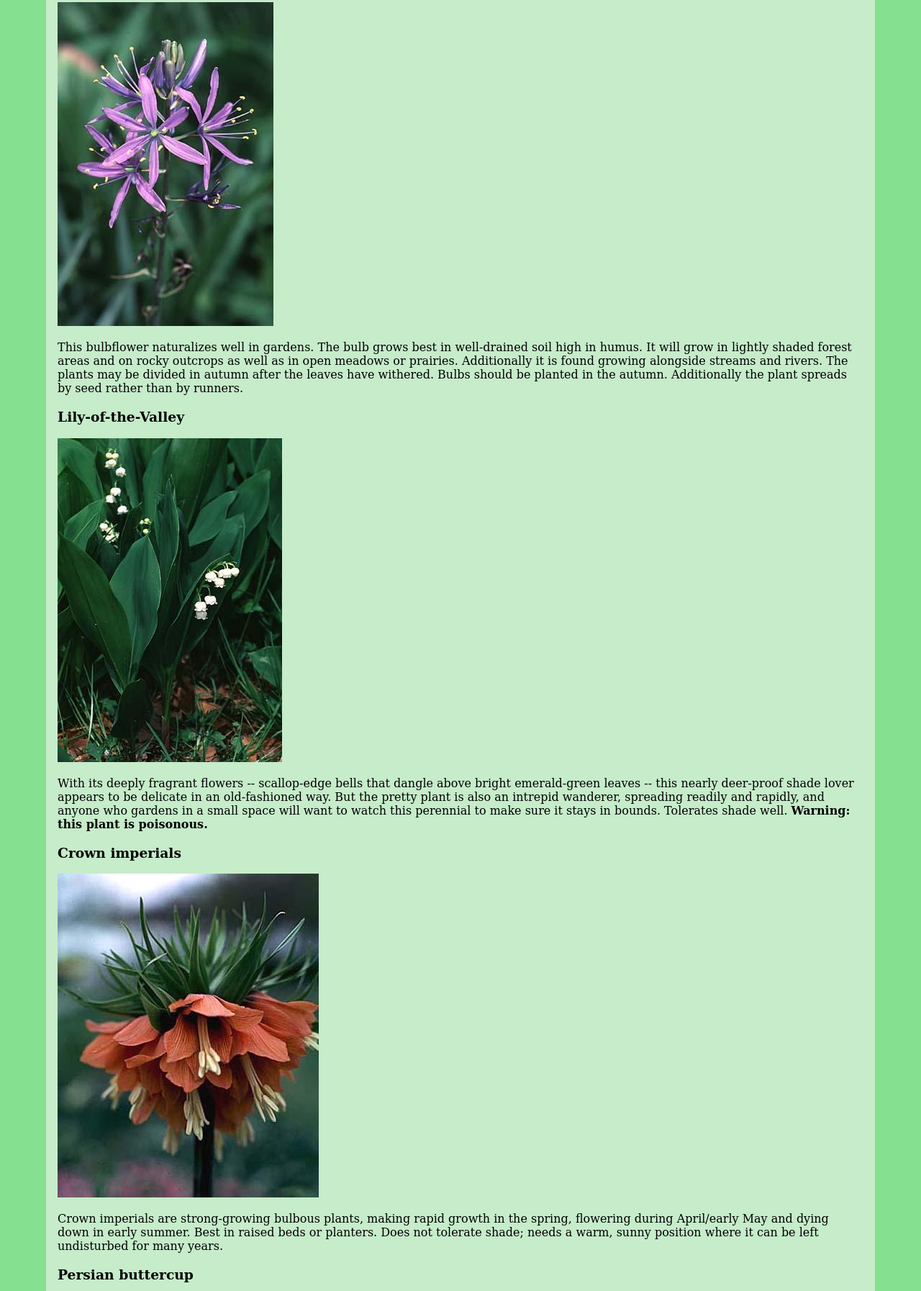
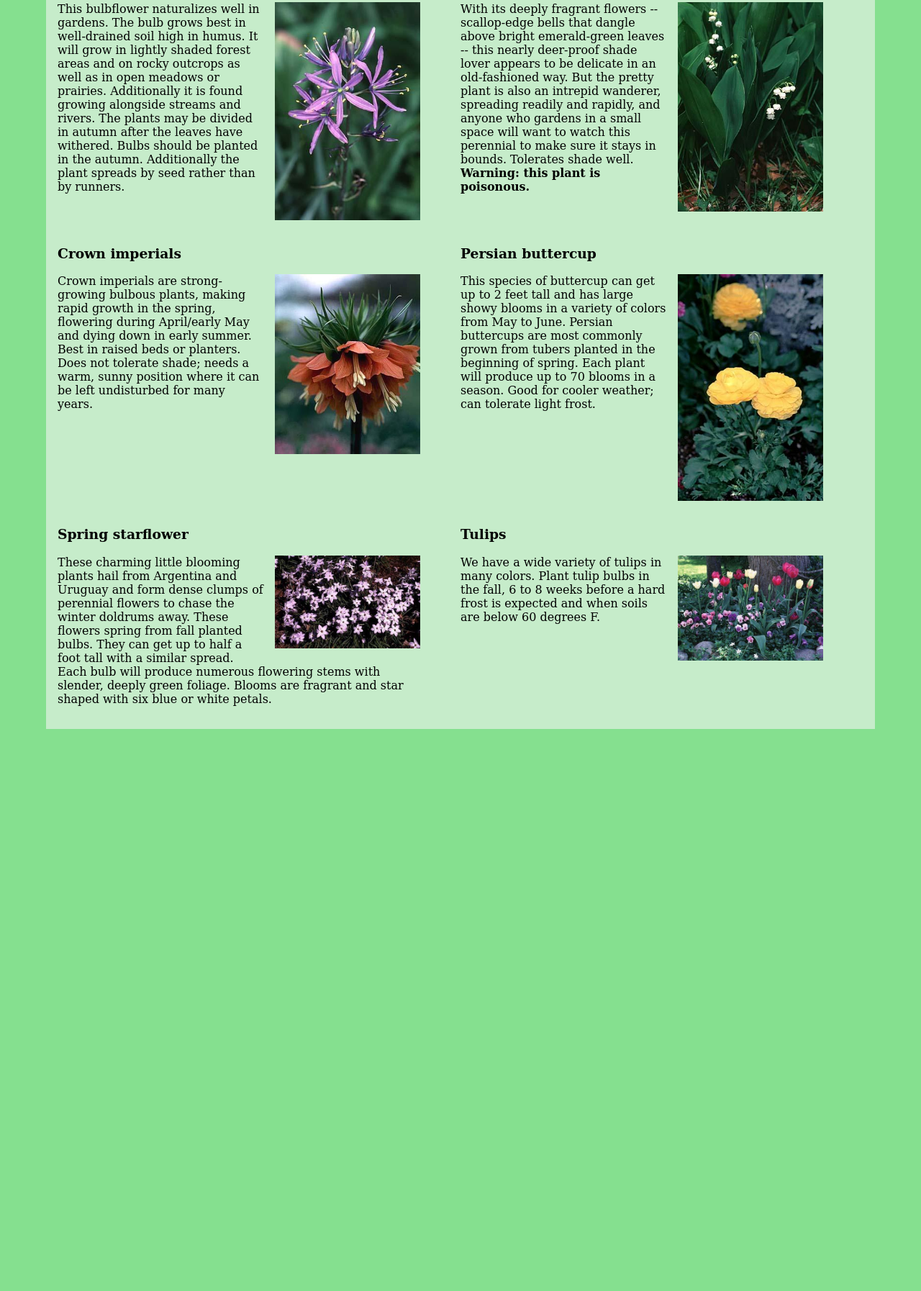
Before and after one commit to momentum-cohort-2018-04/garden-site-with-css, a plain HTML site: page in-stock.html in a window 1280 px wide. Shown: the part 146-1940 px from the top of the page at 72% size. After the commit the page ends 1159 px from the top, so only its background shows below. Drawn offline with Linux system fonts and the light colour scheme.

Commit message:
First stage of making site responsive

```diff
--- a/in-stock.html
+++ b/in-stock.html
@@ -27,53 +27,58 @@
     </header>
     <main class="main">
       <section>
-          <div>
+          <div class="plant">
               <h3>Wild hyacinth</h3>
-              <img src="images/wild-hyacinth.jpg" alt="Wild hyacinth">
+              <img class="plant__image" src="images/wild-hyacinth.jpg" alt="Wild hyacinth">
               <p>
                   This bulbflower naturalizes well in gardens. The bulb grows best in well-drained soil high in humus. It will grow in lightly shaded forest areas and on rocky outcrops as well as in open meadows or prairies. Additionally it is found growing alongside streams and rivers. The plants may be divided in autumn after the leaves have withered. Bulbs should be planted in the autumn. Additionally the plant spreads by seed rather than by runners.
               </p>
           </div>
 
-          <div>
+          <div class="plant">
               <h3>Lily-of-the-Valley</h3>
-              <img src="images/lily-of-the-valley.jpg" alt="Lily-of-the-Valley">
+              <img class="plant__image" src="images/lily-of-the-valley.jpg" alt="Lily-of-the-Valley">
               <p>
                   With its deeply fragrant flowers -- scallop-edge bells that dangle above bright emerald-green leaves -- this nearly deer-proof shade lover appears to be delicate in an old-fashioned way. But the pretty plant is also an intrepid wanderer, spreading readily and rapidly, and anyone who gardens in a small space will want to watch this perennial to make sure it stays in bounds. Tolerates shade well. <strong>Warning: this plant is poisonous.</strong>
               </p>
           </div>
 
-          <div>
+          <div class="clearfix"></div>
+
+          <div class="plant">
               <h3>Crown imperials</h3>
-              <img src="images/crown-imperials.jpg" alt="Crown imperials">
+              <img class="plant__image" src="images/crown-imperials.jpg" alt="Crown imperials">
               <p>
                   Crown imperials are strong-growing bulbous plants, making rapid growth in the spring, flowering during April/early May and dying down in early summer. Best in raised beds or planters. Does not tolerate shade; needs a warm, sunny position where it can be left  undisturbed for many years.
               </p>
           </div>
 
-          <div>
+          <div class="plant">
               <h3>Persian buttercup</h3>
-              <img src="images/persian-buttercup.jpg" alt="Persian buttercup">
+              <img class="plant__image" src="images/persian-buttercup.jpg" alt="Persian buttercup">
               <p>
                   This species of buttercup can get up to 2 feet tall and has large showy blooms in a variety of colors from May to June. Persian buttercups are most commonly grown from tubers planted in the beginning of spring. Each plant will produce up to 70 blooms in a season. Good for cooler weather; can tolerate light frost.
               </p>
           </div>
 
-          <div>
+          <div class="clearfix"></div>
+
+          <div class="plant">
               <h3>Spring starflower</h3>
-              <img src="images/spring-starflower.jpg" alt="Spring starflower">
+              <img class="plant__image" src="images/spring-starflower.jpg" alt="Spring starflower">
               <p>
                   These charming little blooming plants hail from Argentina and Uruguay and form dense clumps of perennial flowers to chase the winter doldrums away. These flowers spring from fall planted bulbs. They can get up to half a foot tall with a similar spread. Each bulb will produce numerous flowering stems with slender, deeply green foliage. Blooms are fragrant and star shaped with six blue or white petals.
               </p>
           </div>
 
-          <div>
+          <div class="plant">
               <h3>Tulips</h3>
-              <img src="images/tulips.jpg" alt="Tulips">
+              <img class="plant__image" src="images/tulips.jpg" alt="Tulips">
               <p>
                   We have a wide variety of tulips in many colors. Plant tulip bulbs in the fall, 6 to 8 weeks before a hard frost is expected and when soils are below 60 degrees F.
               </p>
           </div>
+          <div class="clearfix"></div>
       </section>
     </main>
   </div>
--- a/style.css
+++ b/style.css
@@ -14,6 +14,11 @@ body {
   padding: 0;
   background-color: hsla(127, 60%, 70%, 1);
   font-family: Constantia, "Lucida Bright", Lucidabright, "Lucida Serif", Lucida, "DejaVu Serif", "Bitstream Vera Serif", "Liberation Serif", Georgia, serif;
+  font-size: 16px;
+}
+
+img {
+  max-width: 100%;
 }
 
 .container {
@@ -21,6 +26,17 @@ body {
   width: 90%;
   padding: 1rem;
   margin: 0 auto;
+}
+
+.header__menu {
+  list-style-type: none;
+  margin: 0;
+  padding: 0;
+}
+
+.header__menuitem {
+  display: inline-block;
+  margin-right: 1rem;
 }
 
 .header {
@@ -33,13 +49,30 @@ body {
   padding: 0;
 }
 
-.header__menu {
-  list-style-type: none;
-  margin: 0;
-  padding: 0;
+.hours, .directions {
+  width: 45%;
+  margin-right: 5%;
+  float: left;
 }
 
-.header__menuitem {
-  display: inline-block;
-  margin-right: 1rem;
+.plant {
+  float: left;
+  width: 45%;
+  margin-right: 5%;
 }
+
+.plant__image {
+  float: right;
+  width: 40%;
+  margin: 0 0 1rem 1rem;
+}
+
+.store-image {
+  float: right;
+  width: 40%;
+  margin: 0 0 1rem 1rem;
+}
+
+.clearfix {
+  clear: both;
+}
```
Also changed, not shown: hours-and-directions.html (+4 -2 lines), index.html (+4 -2 lines).
